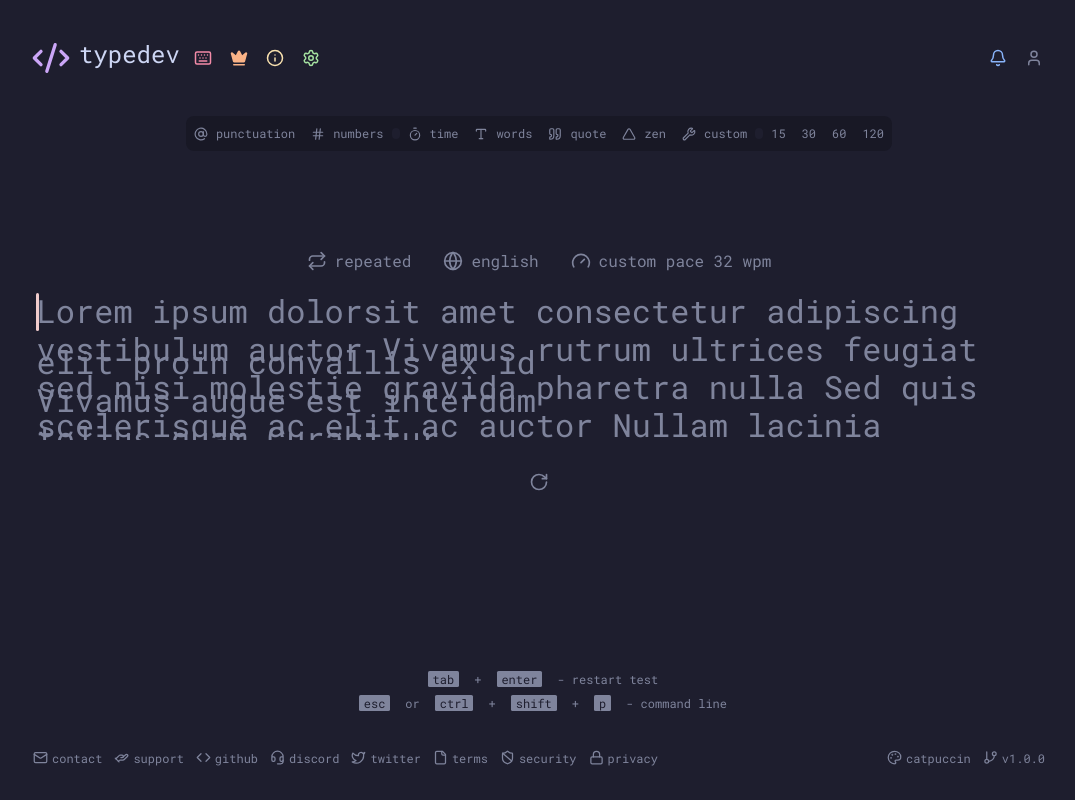
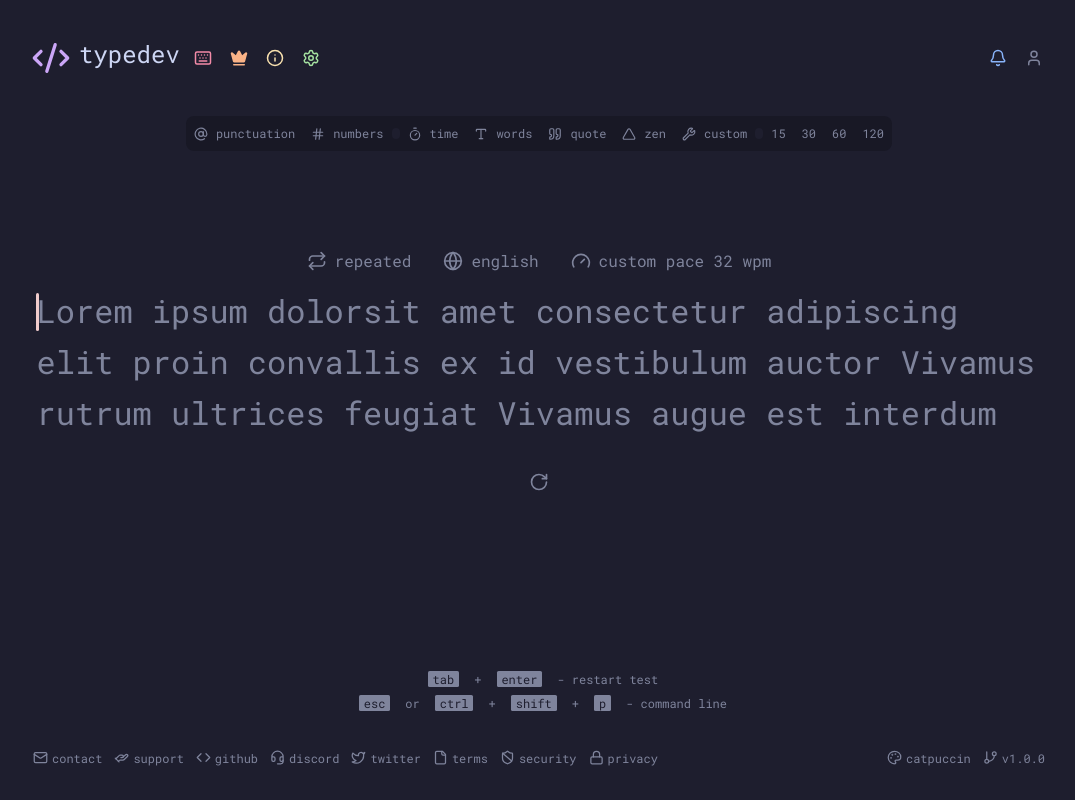
Before and after one commit to Tecu23/typedev, a React (Vite) app: page / in a window 1280 px wide. Shown: the whole page, without its empty margins (101-1176 px from the left). Built offline with nearby package versions, Linux system fonts and the light colour scheme.

Commit message:
remove virtualization for now

```diff
--- a/src/components/TypingTest.tsx
+++ b/src/components/TypingTest.tsx
@@ -29,11 +29,11 @@ const TypingTest = (props: Props) => {
       </div>
       <div
         id="words_wrapper"
-        className="content-grid col-[full-width] relative h-[153px] overflow-clip "
+        className="content-grid col-[full-width] relative h-[153px] overflow-clip relative"
       >
         <input
           id="words_input"
-          className="col-[full-width] w-[77px] left-2.5 top-[9px] text-[2rem] h-[1rem] opacity-0 mx-auto border-none outline-none block resize-none absolute z-[-1] cursor-default pointer-events-none rounded-none"
+          className="col-[full-width] w-[77px] h-8 left-2.5 top-[9px] text-[2rem] opacity-0 mx-auto border-none outline-none block resize-none absolute z-[-1] cursor-default pointer-events-none rounded-none"
         />
         <div id="out-of_focus"></div>
         <Caret />
--- a/src/components/WordsContainer.tsx
+++ b/src/components/WordsContainer.tsx
@@ -1,78 +1,16 @@
-import { useVirtualizer } from "@tanstack/react-virtual";
-import { CHARS_PER_LINE } from "../utils/constants/typing";
-import { useRef, useMemo } from "react";
-
 type Props = {};
 
 const WordsContainer = (props: Props) => {
-  const containerRef = useRef<HTMLDivElement | null>(null);
   const words =
     "Lorem ipsum dolorsit amet consectetur adipiscing elit proin convallis ex id vestibulum auctor Vivamus rutrum ultrices feugiat Vivamus augue est interdum sed nisi molestie gravida pharetra nulla Sed quis tellus quam Curabitur scelerisque ac elit ac auctor Nullam lacinia lobortis ipsum a posuere Donec tempor turpis nunc id eleifend purus suscipit in Curabitur euismod id risus eu rutrum Phasellus eu est turpis Nulla sit amet tempor diam Nunc porta ex nisi Maecenas vitae velit nec nulla pellentesque auctor ac id lacus Curabitur eros urna mollis blandit lectus eget aliquet commodo lorem Maecenas congue velit vitae rutrum sollicitudin. In hac.";
-
-  const lines = useMemo(() => {
-    const lines = [];
-    let w = words.split(" ");
-
-    let currentLine: string[] = [];
-    let currentLineLength = 0;
-
-    for (let i = 0; i < w.length; i++) {
-      // Include space before word (excluding first)
-      const spaceNeeded = currentLine.length > 0 ? 1 : 0;
-      const lengthWithNewWord = currentLineLength + spaceNeeded + w[i].length;
-
-      if (lengthWithNewWord > CHARS_PER_LINE && currentLine.length > 0) {
-        lines.push(currentLine);
-        currentLine = [w[i]];
-        currentLineLength = w[i].length;
-      } else {
-        currentLine.push(w[i]);
-        currentLineLength = lengthWithNewWord;
-      }
-    }
-
-    if (currentLine.length > 0) {
-      lines.push(currentLine);
-    }
-
-    return lines;
-  }, [words]);
-
-  const rowVirtualizer = useVirtualizer({
-    count: lines.length,
-    getScrollElement: () => containerRef.current,
-    estimateSize: () => 35,
-    overscan: 200,
-  });
-
-  console.log(lines);
 
   return (
     <div
       id="words"
-      ref={containerRef}
-      className="col-[full-width] h-fit pb-2 flex flex-wrap w-full content-start select-none"
+      className="col-[full-width] h-fit w-full pb-2 flex flex-wrap content-start select-none"
     >
-      {rowVirtualizer.getVirtualItems().map((virtualRow) => {
-        const line = lines[virtualRow.index];
-
-        console.log(virtualRow);
-
-        return (
-          <div
-            key={virtualRow.key}
-            className="relative flex flex-wrap"
-            style={{
-              position: "absolute",
-              top: 0,
-              left: 0,
-              height: 35,
-              width: "100%",
-              transform: `translateY(${virtualRow.index * 38}px)`,
-            }}
-          >
-            {line.map((word, wordIndex) => (
-              <div className="relative text-[32px] leading-[32px] mx-[0.3em] my-[0.25em] border-b-2 border-transparent">
+      {words.split(" ").map((word, wordIndex) => (
+        <div className="relative text-[32px] leading-[32px] mx-[9.6px] my-[8px] border-b-2 border-transparent">
           {word.split("").map((letter, _) => {
             return (
               <div className="text-sub inline-block border-b-[0.05em] border-b-transparent">
@@ -84,9 +22,6 @@ const WordsContainer = (props: Props) => {
       ))}
     </div>
   );
-      })}
-    </div>
-  );
 };
 
 export default WordsContainer;
```
Lines whose indentation alone changed are shown as unchanged.
